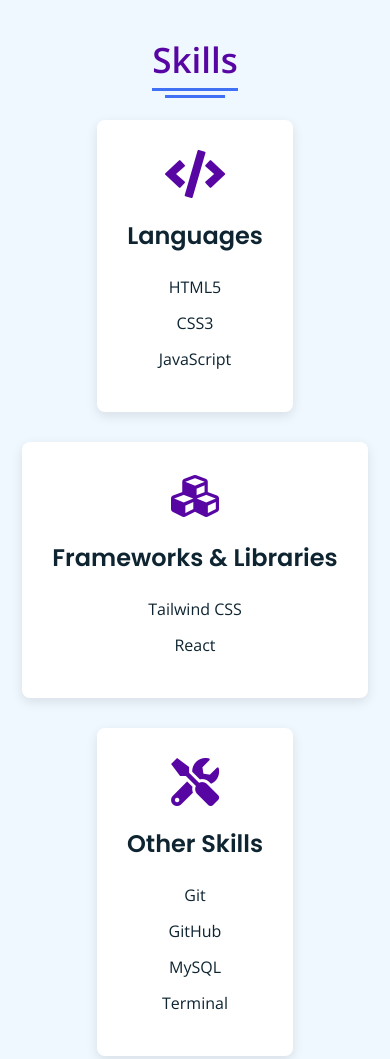
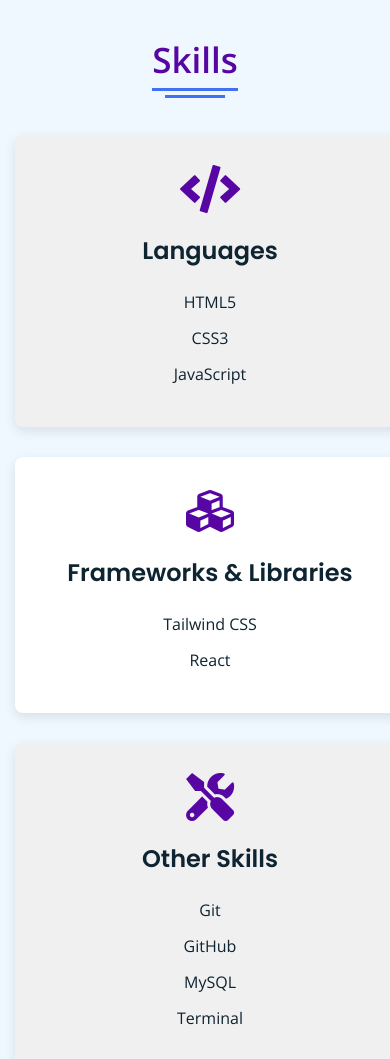
Before and after one commit to Hezronbwareng/Myportfoliowebsite, a website: page index.html in a window 390 px wide. Shown: the part 2920-3979 px from the top of the page. Drawn offline with nearby package versions, Linux system fonts and the light colour scheme.

Commit message:
upadted version

```diff
--- a/css/styles.css
+++ b/css/styles.css
@@ -874,18 +874,23 @@
   }
 
   section#skills .skills {
-	display: grid;
-	grid-template-columns: repeat(auto-fit, minmax(300px, 1fr));
-	gap: 30px;
-	justify-items: center;
+	display: flex;
+	flex-wrap: wrap;
+	justify-content: center;
   }
 
   section#skills .skill-item {
+	width: 300px;
 	background-color: #FFFFFF;
 	border-radius: 8px;
 	padding: 30px;
 	text-align: center;
 	box-shadow: 0 4px 12px rgba(0, 0, 0, 0.1);
+	margin: 15px;
+  }
+
+  section#skills .skill-item:nth-child(odd) {
+	background-color: #f0f0f0;
   }
 
   section#skills .skill-item i {
@@ -917,9 +922,19 @@
 
   @media (max-width: 768px) {
 	section#skills .skills {
-	  grid-template-columns: repeat(auto-fit, minmax(250px, 1fr));
-	}
-  }
+	  flex-direction: column;
+	  align-items: center;
+	}
+
+	section#skills .skill-item {
+	  width: 100%;
+	  margin-bottom: 15px;
+	}
+  }
+
+
+
+
 /*end of skills section*/
 
 /********************/
```
Also changed, not shown: index.html (+4 -5 lines).
